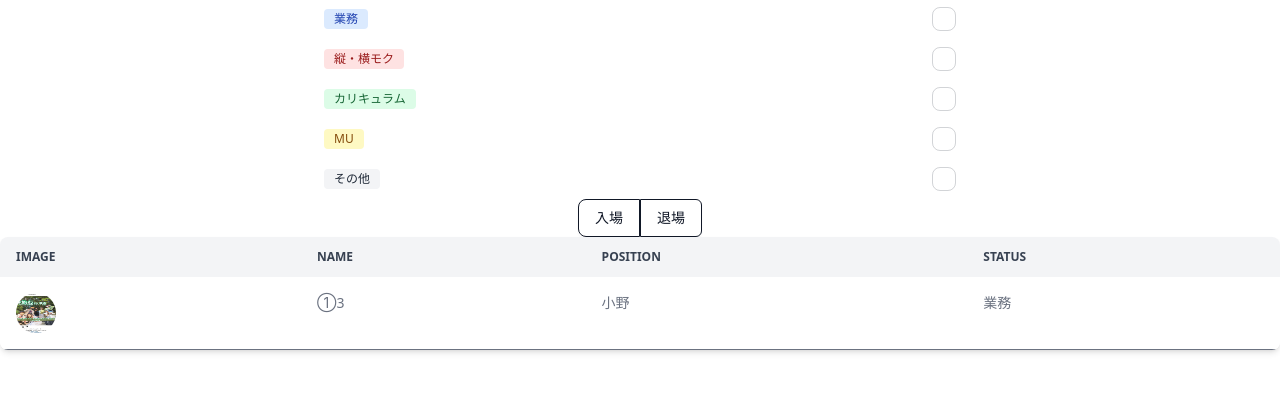
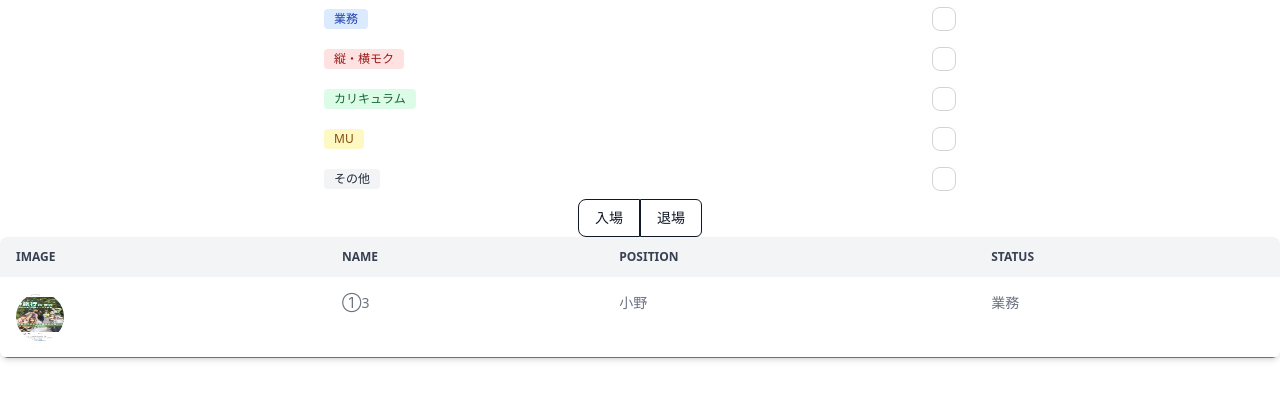
Before and after one commit to HinanoOno/invitation_app, a PHP site: page / in a window 1280 px wide. Shown: the part 90-490 px from the top of the page. Run offline with PHP 8.4, Linux system fonts and the light colour scheme; a user stored in the database is signed in; data comes from the database, SQL or seed files in the repository; tables that the repository leaves empty hold one stand-in row (values such as "Sample post"); style sheets or scripts are compiled from the project's sources; some libraries are stand-ins or nearby versions.

Commit message:
add いる人誰もいないなら何も表示ない

```diff
--- a/src/index.php
+++ b/src/index.php
@@ -36,6 +36,9 @@ try {
   $dbh->rollBack();
   echo "データベースエラー: " . $e->getMessage();
 }
+// echo "<pre>";
+// print_r($results);
+// echo "</pre>";
 ?>
 <!DOCTYPE html>
 <html lang="ja">
@@ -96,6 +99,8 @@ try {
 
   </form>
 
+  <?php if(empty($results)) {?>
+    <?php } else {?>
   <div class="relative overflow-x-auto shadow-md sm:rounded-lg">
     <table class="w-full text-sm text-left text-gray-500 dark:text-gray-400">
       <thead class="text-xs text-gray-700 uppercase bg-gray-100 dark:bg-gray-700 dark:text-gray-400">
@@ -119,7 +124,7 @@ try {
           <tr class="bg-white border-b dark:bg-gray-800 dark:border-gray-700 hover:bg-gray-50 dark:hover:bg-gray-600">
             <th scope="row" class="flex items-center px-4 py-4 text-gray-900 whitespace-nowrap dark:text-white">
               <a href="./detail.php?id=<?= $result["user_id"] ?>">
-                <img class="w-10 h-10 rounded-full" src="./assets/img/<?php print_r($result["user_image"]) ?>" alt="Jese image">
+                <img class="w-12 h-12 rounded-full" src="./assets/img/<?php print_r($result["user_image"]) ?>" alt="Jese image">
               </a>
             </th>
             <td class="px-4 py-4">
@@ -141,6 +146,7 @@ try {
       </tbody>
     </table>
   </div>
+  <?php } ?>
 
   <script src="./assets/scripts/checkbox.js"></script>
 </body>
```
